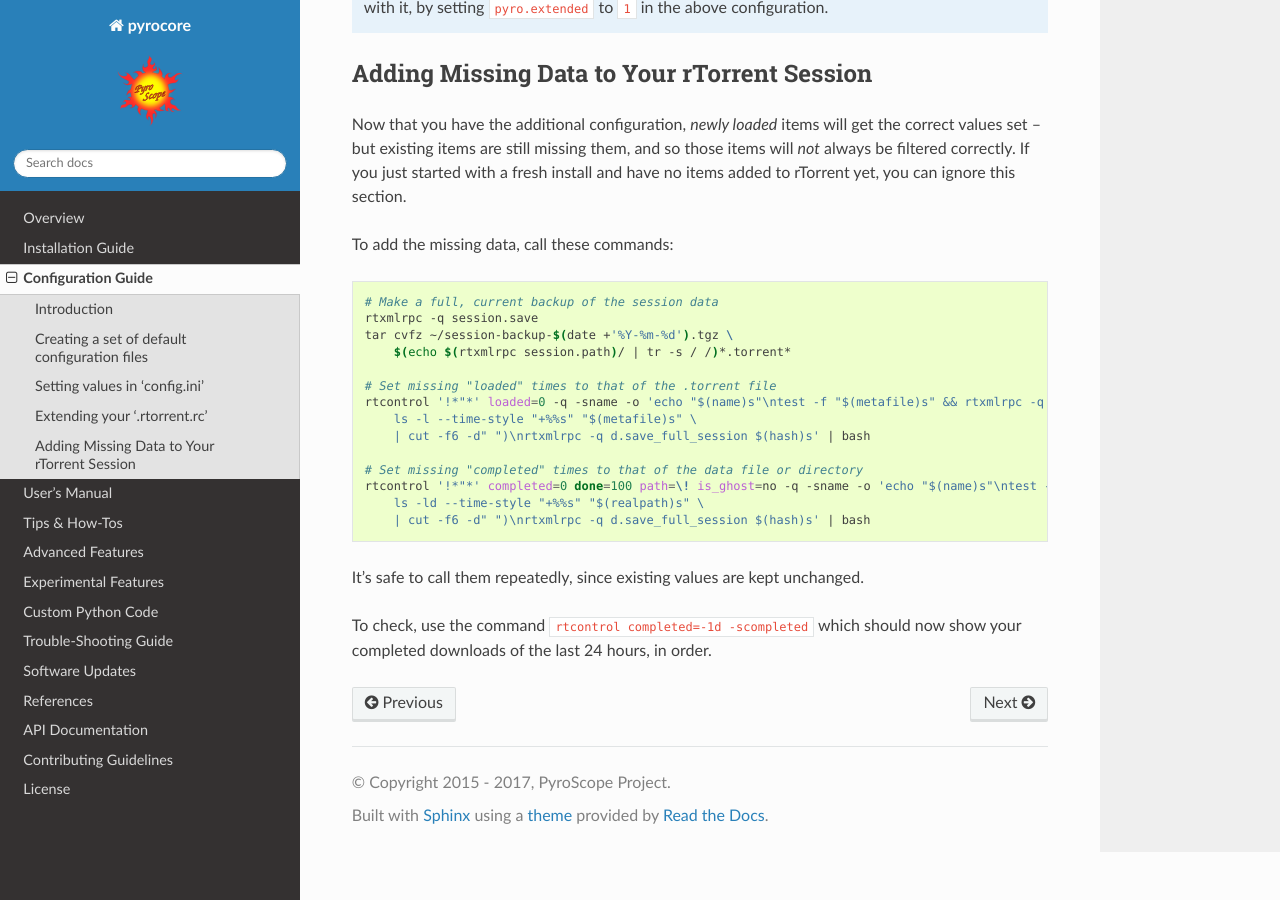
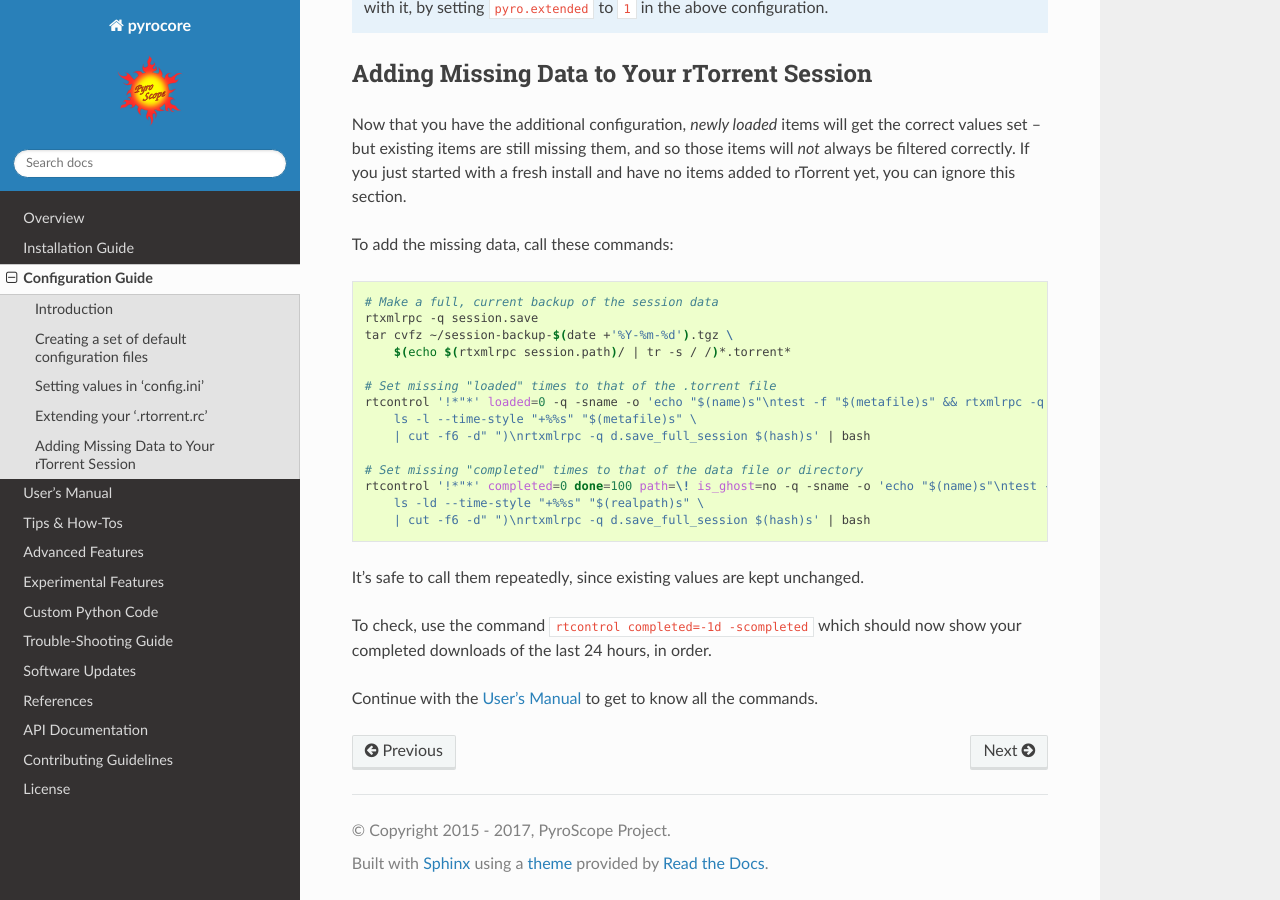
Before and after one commit to pyroscope/pyrocore, a Sphinx documentation site: the page built from docs/setup.rst, in a window 1280 px wide and 900 px high, scrolled down 3943 px. Built offline with Sphinx 7.4.7 and the Read the Docs theme 2.0.0, drawn with Linux system fonts in a browser that asks for light colours.

Commit message:
setup: at end, point to next chapter

```diff
--- a/docs/setup.rst
+++ b/docs/setup.rst
@@ -236,5 +236,6 @@ It's safe to call them repeatedly, since existing values are kept unchanged.
 To check, use the command ``rtcontrol completed=-1d -scompleted`` which should now
 show your completed downloads of the last 24 hours, in order.
 
+Continue with the :doc:`usage` to get to know all the commands.
 
 .. _`rtorrent-ps`: https://github.com/pyroscope/rtorrent-ps
```
